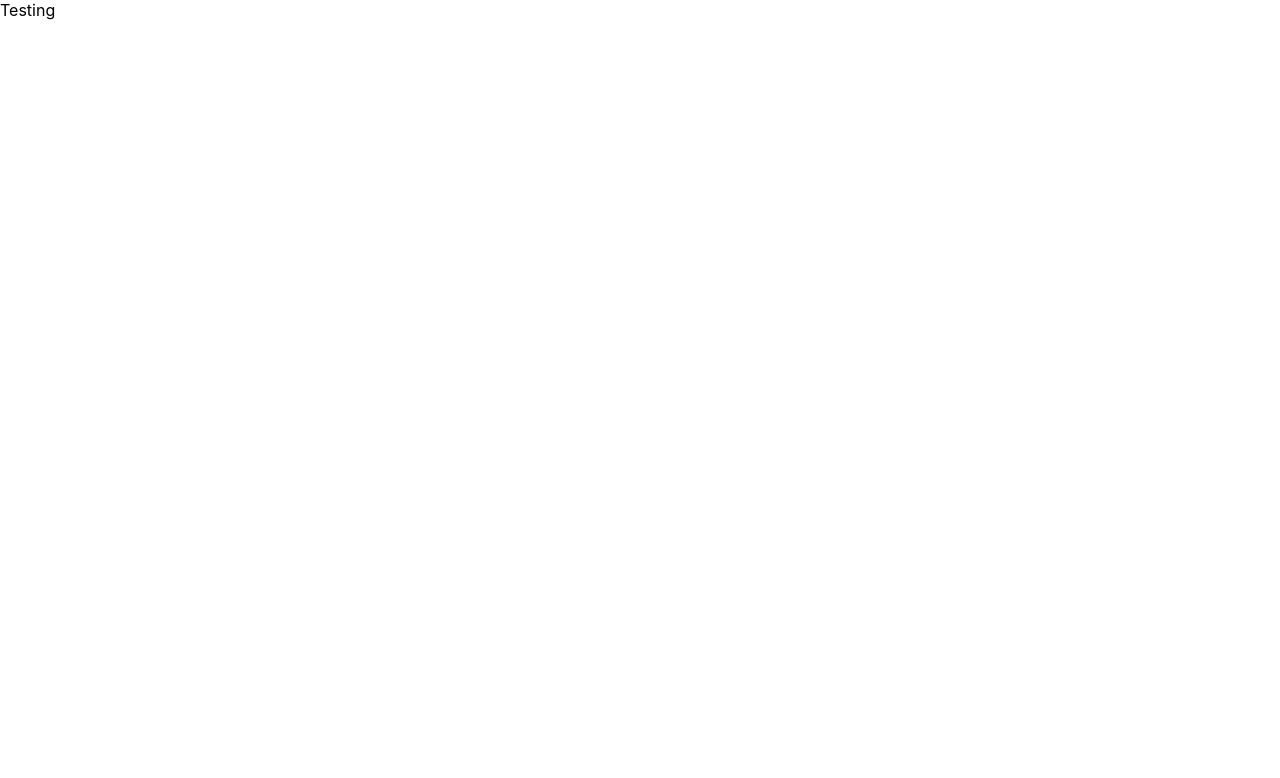
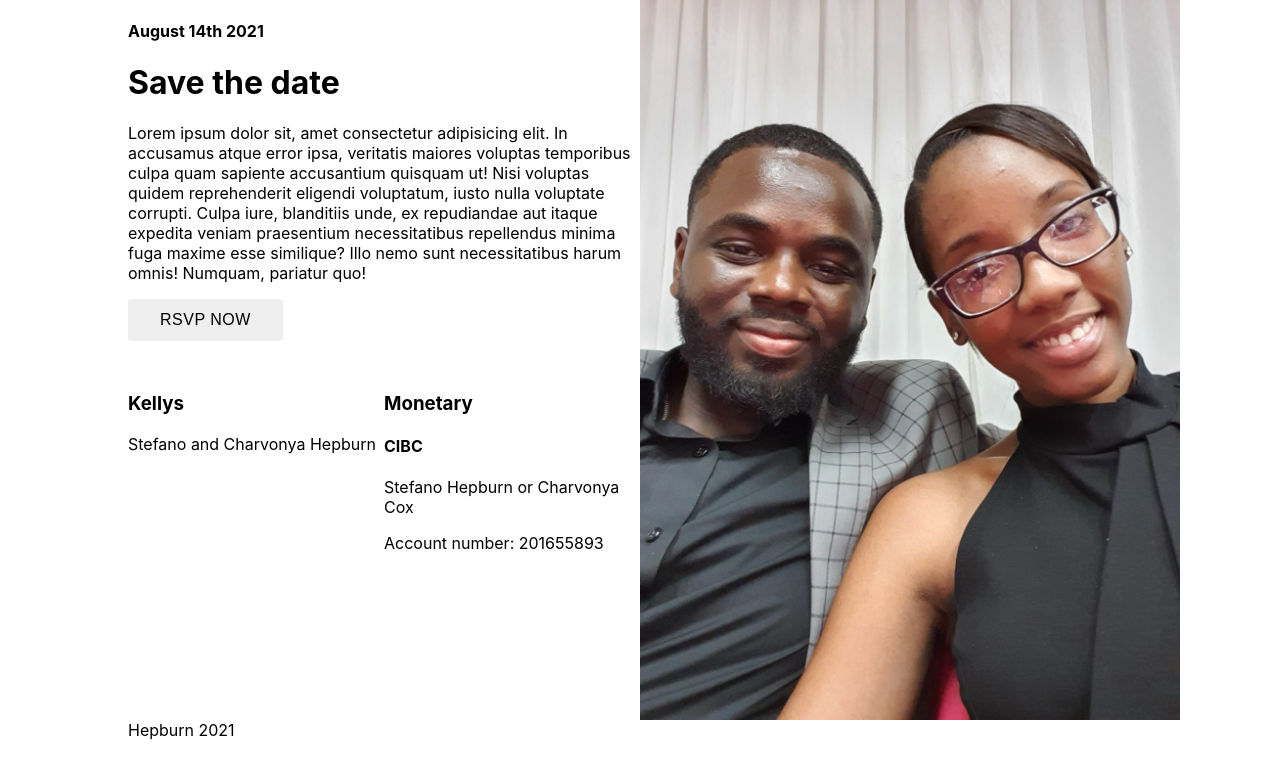
Before and after one commit to VonyaC/WeddingRSVP, a React (Create React App) app in the folder frontend/: page / in a window 1280 px wide. Shown: the top 778 px of the page. Built offline with nearby package versions, Linux system fonts and the light colour scheme.

Commit message:
Set up the redirect logic for successfully rsvp + started work on home screen

```diff
--- a/frontend/src/App.css
+++ b/frontend/src/App.css
@@ -195,3 +195,28 @@
     transition: 0.3s ease all;
     z-index: 1;
 }
+
+.row {
+  max-width: 1200px;
+  width: 80%;
+  margin: 0 auto;
+}
+.side-by-side {
+  display: flex;
+}
+
+.left-box, .right-box{
+  width: 50%;
+
+
+}
+.main {
+  height: 90vh;
+}
+.main-photo {
+  max-height : 100%;
+}
+
+.gift-selection {
+  padding-top: 32px;
+}
--- a/frontend/src/App.tsx
+++ b/frontend/src/App.tsx
@@ -2,13 +2,14 @@ import React from 'react'
 import { BrowserRouter as Router, Route, Switch, Redirect } from "react-router-dom";
 import './App.css';
 import  { Home, RSVP, Invited }  from './screens/screens';
+import { WeddingInfo } from './screens/WeddingInfo';
 
 function App() {
   return (
     <div className="App">
       <Router>
           <Switch>
-            <Route path='/wedding-info' />
+            <Route path='/wedding-info' component={WeddingInfo} />
             <Route path='/rsvp' component={RSVP}/>
             <Route path='/invited/:code'> <Invited /></Route>
             <Route exact path='/' component={Home}/>
--- a/frontend/src/components/RsvpForm.tsx
+++ b/frontend/src/components/RsvpForm.tsx
@@ -2,11 +2,7 @@ import React,{useState} from 'react';
 import {useHistory} from 'react-router-dom';
 import axios from 'axios';
 
-interface Props {
-
-}
-
-export const RsvpForm = (props: Props) => {
+export const RsvpForm = () => {
     const [code, setCode] = useState('');
     const [statusError, setStatusError] = useState('');
     let history = useHistory();
--- a/frontend/src/screens/Home.tsx
+++ b/frontend/src/screens/Home.tsx
@@ -1,10 +1,44 @@
 import React from 'react'
+import engagementPhoto from './../assets/placeholder-img.jpeg'
+
+import { useHistory, Link } from 'react-router-dom';
 
 const Home: React.FC = () => {
+
+    const history = useHistory();
+    const goRSVP = () => history.push('/rsvp');
     return (
-        <div>
-            Testing
-        </div>
+        <>
+            <main className="side-by-side row main">
+                <div className="left-box">
+                    <h4>August 14th 2021</h4>
+                    <h1>Save the date </h1>
+                    <p>Lorem ipsum dolor sit, amet consectetur adipisicing elit. In accusamus atque error ipsa, veritatis maiores voluptas temporibus culpa quam sapiente accusantium quisquam ut! Nisi voluptas quidem reprehenderit eligendi voluptatum, iusto nulla voluptate corrupti. Culpa iure, blanditiis unde, ex repudiandae aut itaque expedita veniam praesentium necessitatibus repellendus minima fuga maxime esse similique? Illo nemo sunt necessitatibus harum omnis! Numquam, pariatur quo!</p>
+                    <Link to='/rsvp'><button className='btn'>RSVP Now</button></Link>
+                    <div className="gift-selection side-by-side">
+                        <div className="gift left-box">
+                            <h3>Kellys</h3>
+                            <p>Stefano and Charvonya Hepburn </p>
+                        </div>
+                        <div className="gift left-box">
+                            <h3> Monetary</h3>
+                            <h4>CIBC</h4>
+                            <p>Stefano Hepburn or Charvonya Cox </p>
+                            <p>Account number: 201655893</p>
+
+                        </div>
+                    </div>
+
+                </div>
+                <div className="right-box">
+                    <img src={ engagementPhoto } alt="placeholder img" className='main-photo'/>
+                </div>
+            </main>
+
+            <footer className="row footer">
+                Hepburn 2021
+            </footer>
+        </>
     )
 }
 
--- a/frontend/src/screens/Invited.tsx
+++ b/frontend/src/screens/Invited.tsx
@@ -1,12 +1,13 @@
 import React, {useEffect, useState} from 'react';
 import axios from 'axios';
-import {useParams} from 'react-router-dom'
+import {useParams, useHistory} from 'react-router-dom'
 
 export const Invited = () => {
 
     const [invited, setInvited] = useState<any>([]);
     let { code } = useParams<any>();
     let rsvp : any = [...invited];
+    let history = useHistory();
 
     const updateRsvpStatus = (e : any) => {
         for (let i = 0; i<rsvp.length; i++) {
@@ -25,7 +26,8 @@ export const Invited = () => {
                     attending.push(data);
                 }
             }
-            console.log(attending.length)
+            return history.push({pathname: `/wedding-info`, state:{attending: attending.length}});
+
         })
     };
 
--- /dev/null
+++ b/frontend/src/screens/WeddingInfo.tsx
@@ -0,0 +1,27 @@
+import React from 'react'
+import {useLocation} from 'react-router-dom'
+
+interface Props {
+
+}
+interface LocationState {
+    state?: {
+        attending?: string;
+    }
+}
+export const WeddingInfo = (props: Props) => {
+    const {state} = useLocation<LocationState>();
+    let isAttending = false;
+    if (state> 0 || typeof(state) !== 'undefined') {
+        isAttending = true
+        console.log('this was called')
+    } else {
+        isAttending = false
+    }
+
+    return (
+        <div>
+            {isAttending ? 'hi' : 'no'}
+        </div>
+    )
+}
--- a/frontend/src/screens/screens.tsx
+++ b/frontend/src/screens/screens.tsx
@@ -1,6 +1,7 @@
 import { Home } from './Home';
 import { RSVP } from './RSVP';
 import {Invited} from './Invited';
+import {WeddingInfo} from './WeddingInfo';
 
 
-export {Home, RSVP, Invited}
+export {Home, RSVP, Invited, WeddingInfo}
```
Also changed, not shown: frontend/src/assets/placeholder-img.jpeg (added).
